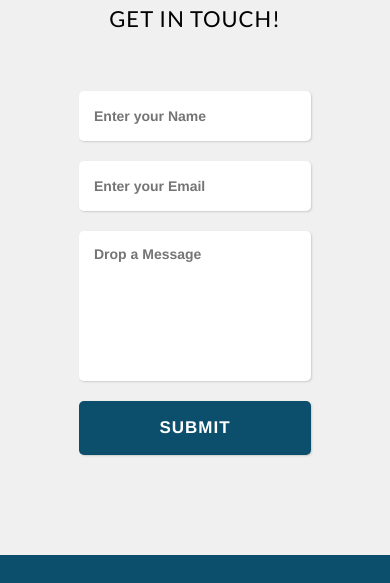
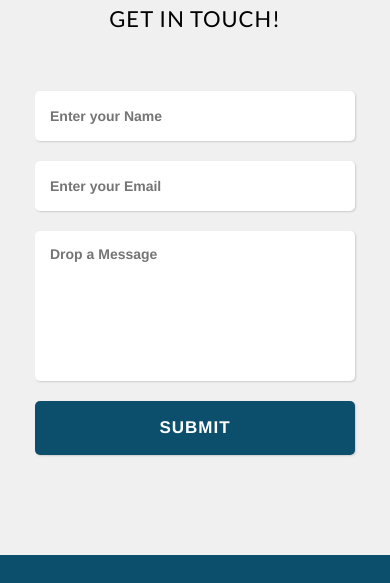
Before and after one commit to codes001/Portfolio-SIte, a plain HTML site: page index.html in a window 390 px wide. Shown: the part 5324-5907 px from the top of the page. Drawn offline with nearby package versions, Linux system fonts and the light colour scheme.

Commit message:
Added ReadMe

```diff
--- a/css/styles.css
+++ b/css/styles.css
@@ -1445,6 +1445,10 @@ a.resume-btn:active {
     #contact {
         padding: 15px 10px 50px;
     }
+    form {
+        max-width: 100%;
+        padding: 2rem 1rem;
+    }
 }
 
 
```
